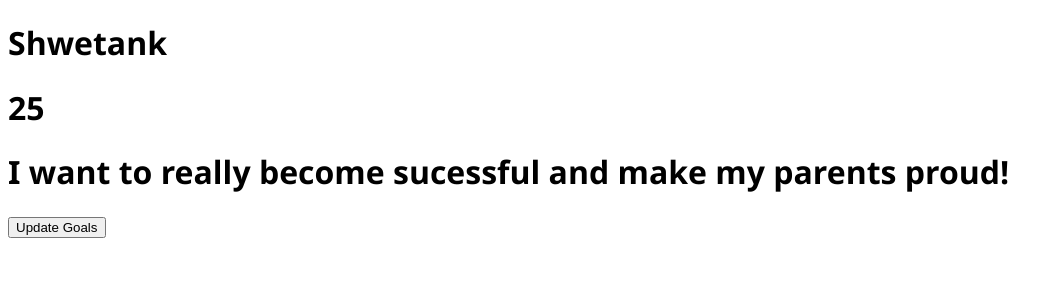
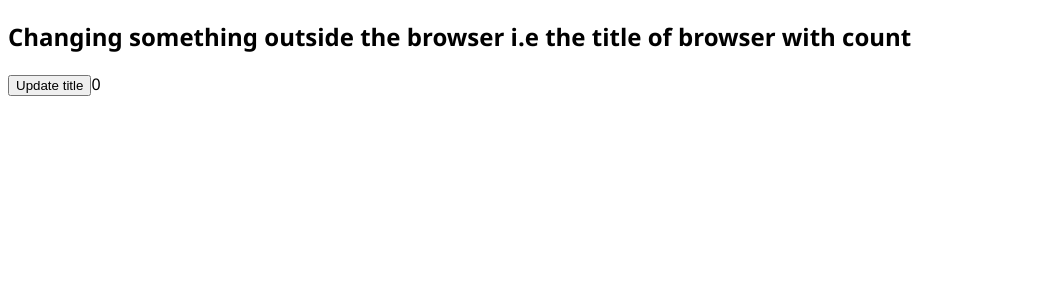
Before and after one commit to shwetank00001/JS-pract, a React (Create React App) app in the folder JohnS/: page / in a window 1280 px wide. Shown: the top 300 px of the page, without its empty margins (0-1063 px from the left). Built offline with nearby package versions, Linux system fonts and the light colour scheme.

Commit message:
useEffects basics

```diff
--- a/JohnS/src/index.js
+++ b/JohnS/src/index.js
@@ -1,12 +1,12 @@
 import React from 'react';
 import ReactDOM from 'react-dom/client';
-import ObjectStates from './useState/ObjectStates';
+import Basics from './useEffect/Basics'
 import './index.css'
 
 
 const root = ReactDOM.createRoot(document.getElementById('root'));
 root.render(
-  <React.StrictMode>
-    <ObjectStates />
-  </React.StrictMode>
+  <Basics />
+  // <React.StrictMode>
+  // </React.StrictMode>
 );
--- /dev/null
+++ b/JohnS/src/useEffect/Basics.jsx
@@ -0,0 +1,26 @@
+import React from 'react'
+
+const Basics = () => {
+    const [count, setCount] = React.useState(0)
+    React.useEffect(function(){
+        console.log("CEffect rendered")
+        document.title = `New Message(${count})`
+    })
+    console.log("COmpo rendered")
+  return (
+    <>
+    <h2>Changing something outside the browser i.e the title of browser with count</h2>
+    <button onClick={() => setCount(function(item){
+        return item = item +1
+    })}>Update title</button>
+    {count}
+    </>
+  )
+}
+
+export default Basics
+
+/* By default, useEffect runds on every render
+This is used as a cleanup function
+We also have a second parameter
+*/
```
